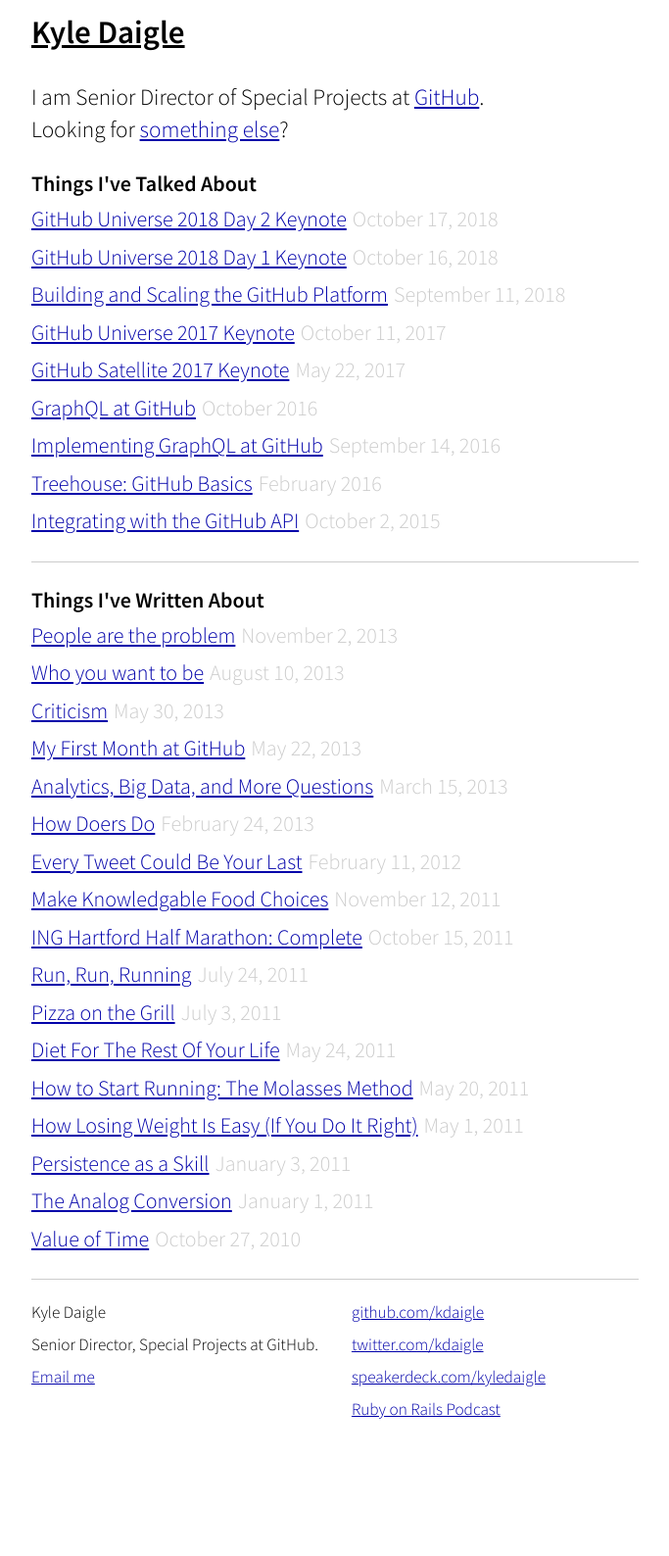
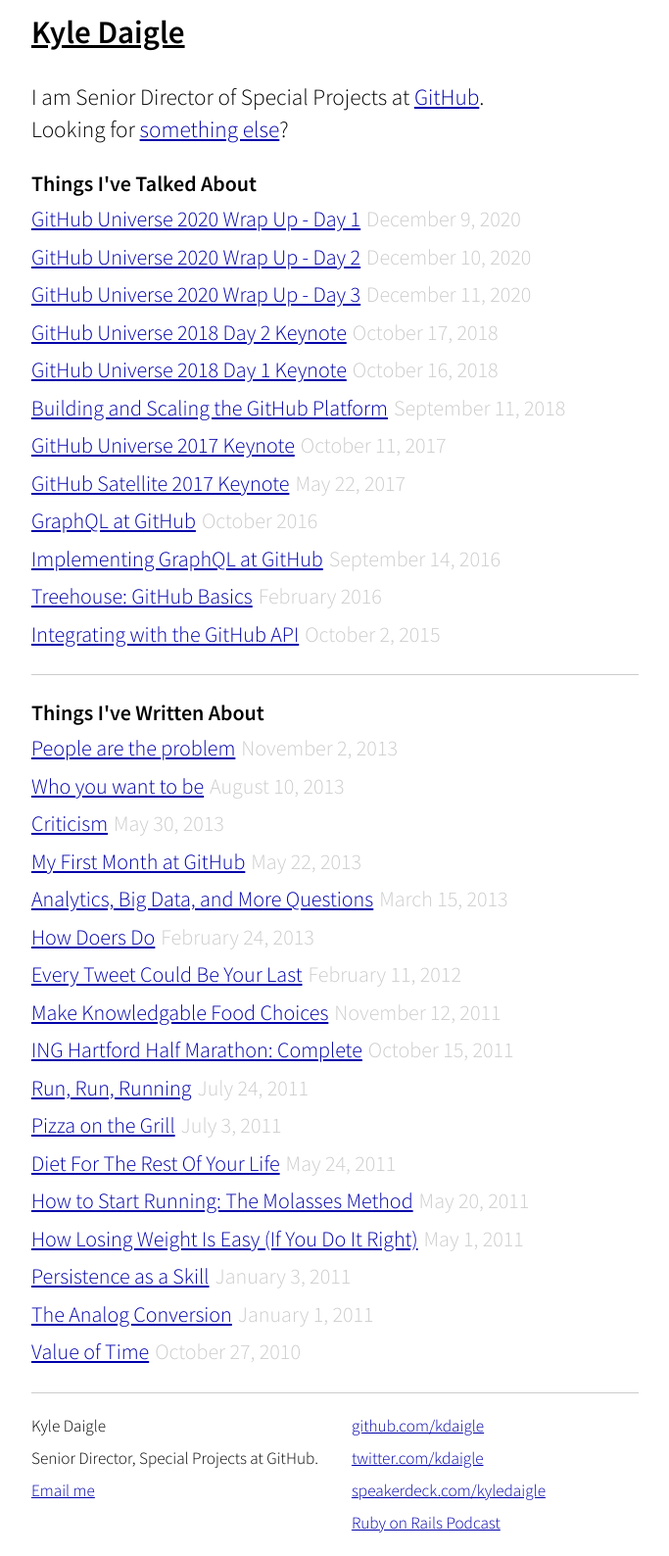
Before and after one commit to kdaigle/kdaigle.github.io, a Jekyll site: the page built from index.html, in a window 1280 px wide. Shown: the whole page at 98% size, without its empty margins (298-981 px from the left). Built offline with Jekyll 4.4.1, drawn with Linux system fonts in a browser that asks for light colours; before the commit the page ends 1473 px from its top, so only the background shows below that.

Commit message:
Add GH Universe 2020

```diff
--- a/index.html
+++ b/index.html
@@ -10,6 +10,9 @@
   </p>
   <h3>Things I've Talked About</h3>
   <ul class="posts">
+    <li><a href="https://www.youtube.com/watch?v=hl_4UuGB9o8">GitHub Universe 2020 Wrap Up - Day 1</a><span class="date">December 9, 2020</span></li>
+    <li><a href="https://www.youtube.com/watch?v=n-FBz9DJrPM">GitHub Universe 2020 Wrap Up - Day 2</a><span class="date">December 10, 2020</span></li>
+    <li><a href="https://www.youtube.com/watch?v=NIEO9misb5I">GitHub Universe 2020 Wrap Up - Day 3</a><span class="date">December 11, 2020</span></li>
     <li><a href="https://www.youtube.com/watch?v=iMiydtB2vEU">GitHub Universe 2018 Day 2 Keynote</a><span class="date">October 17, 2018</span></li>
     <li><a href="https://www.youtube.com/watch?v=vB5nTx5fUXM">GitHub Universe 2018 Day 1 Keynote</a><span class="date">October 16, 2018</span></li>
     <li><a href="https://apiworld2018.sched.com/event/EtEv/pro-talk-building-and-scaling-the-github-platform">Building and Scaling the GitHub Platform</a><span class="date">September 11, 2018</span></li>
```
